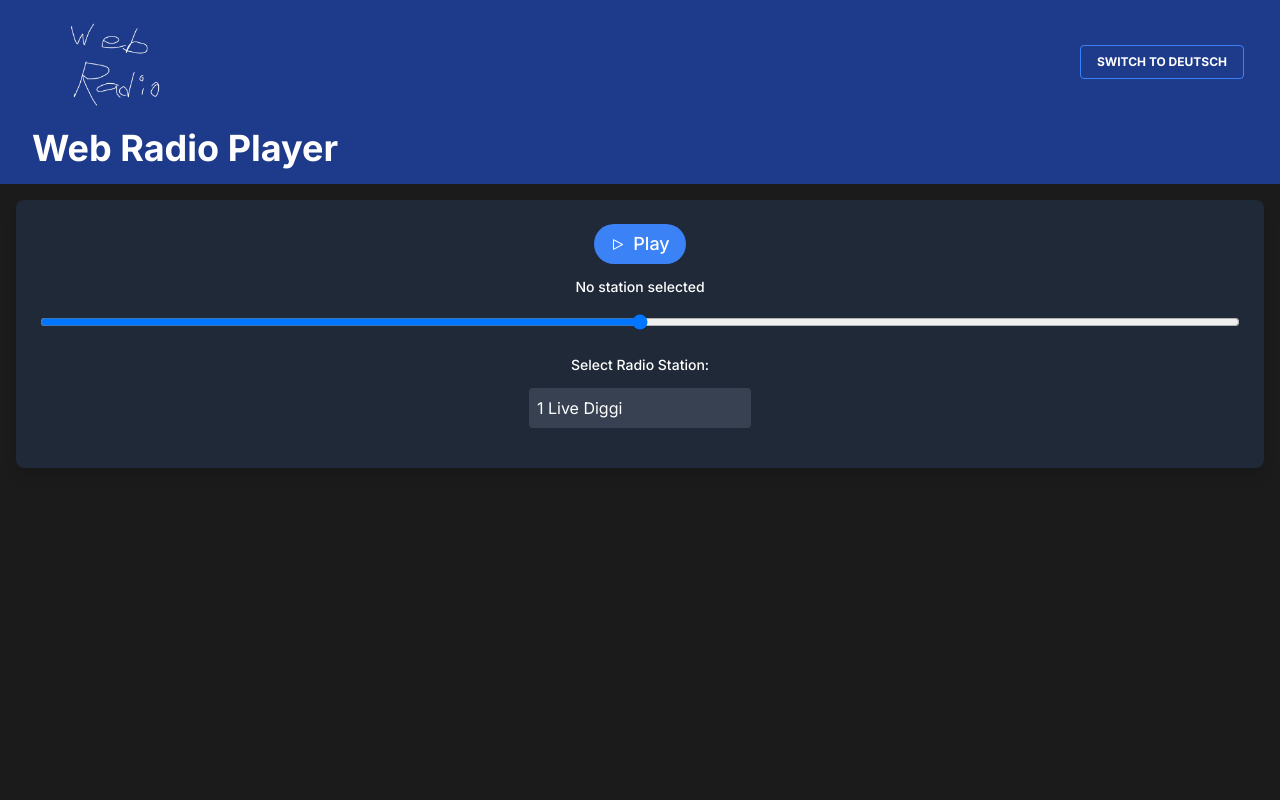
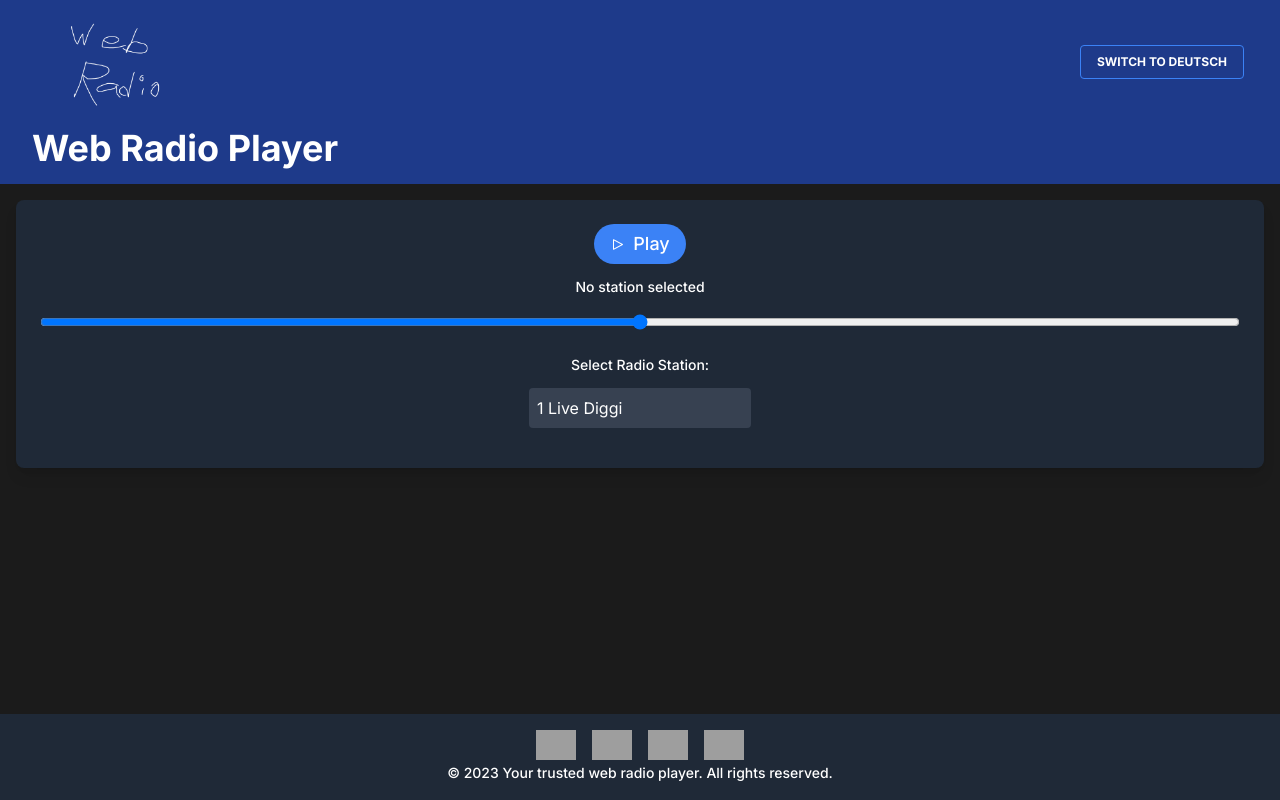
Before and after one commit to 30jannik06/next-webradioplayer, a Next.js app: page / in a window 1280 px wide. Built offline with nearby package versions, Linux system fonts and the light colour scheme; grey boxes are pictures that could not be loaded.

Commit message:
🔅Added Footer

```diff
--- a/app/layout.tsx
+++ b/app/layout.tsx
@@ -3,6 +3,7 @@ import { Inter } from "next/font/google";
 import "./globals.css";
 import { Header } from "@/components/Header";
 import { LanguageProvider } from "@/components/LanguageProvider";
+import Footer from "@/components/Footer";
 
 const inter = Inter({ subsets: ["latin"] });
 
@@ -19,10 +20,11 @@ export default function RootLayout({
     return (
         <html lang="en" suppressHydrationWarning>
             <body className={inter.className}>
-                    <LanguageProvider>
-                        <Header />
-                        {children}
-                    </LanguageProvider>
+                <LanguageProvider>
+                    <Header />
+                    {children}
+                    <Footer />
+                </LanguageProvider>
             </body>
         </html>
     );
--- /dev/null
+++ b/components/Footer.tsx
@@ -0,0 +1,75 @@
+"use client";
+import React from "react";
+import Image from "next/image";
+import twitter from "@/img/twitter.svg";
+import instagram from "@/img/insta.svg";
+import youtube from "@/img/youtube.svg";
+import discord from "@/img/discord.svg";
+import { Label } from "./ui/label";
+import { useLanguage } from "./LanguageProvider";
+
+const Footer: React.FC = () => {
+    const { language } = useLanguage();
+    return (
+        <footer className="bg-gray-800 p-4 text-white text-center fixed bottom-0 w-full">
+            <div className="flex justify-center space-x-4">
+                <a
+                    href="https://twitter.com/dein_twitter_account"
+                    target="_blank"
+                    rel="noopener noreferrer"
+                >
+                    <Image
+                        src={twitter} // Ersetze dies durch den Pfad zu deinem Twitter-Symbolbild
+                        alt="Twitter"
+                        width={40}
+                        height={40}
+                    />
+                </a>
+                <a
+                    href="https://www.instagram.com/dein_instagram_account"
+                    target="_blank"
+                    rel="noopener noreferrer"
+                >
+                    <Image
+                        src={instagram} // Ersetze dies durch den Pfad zu deinem Instagram-Symbolbild
+                        alt="Instagram"
+                        width={40}
+                        height={40}
+                    />
+                </a>
+                <a
+                    href="https://www.youtube.com/dein_youtube_channel"
+                    target="_blank"
+                    rel="noopener noreferrer"
+                >
+                    <Image
+                        src={youtube} // Ersetze dies durch den Pfad zu deinem YouTube-Symbolbild
+                        alt="YouTube"
+                        width={40}
+                        height={40}
+                    />
+                </a>
+                <a
+                    href="https://discordapp.com/users/268084996235853824"
+                    target="_blank"
+                    rel="noopener noreferrer"
+                >
+                    <Image
+                        src={discord} // Ersetze dies durch den Pfad zu deinem YouTube-Symbolbild
+                        alt="Discord"
+                        width={40}
+                        height={40}
+                    />
+                </a>
+            </div>
+            <Label className="mt-4">
+                &copy; 2023{" "}
+                {language === "de"
+                    ? "Dein Web Radio Player des Vertrauens. Alle Rechte vorbehalten."
+                    : "Your trusted web radio player. All rights reserved."}
+            </Label>
+        </footer>
+    );
+};
+
+export default Footer;
```
